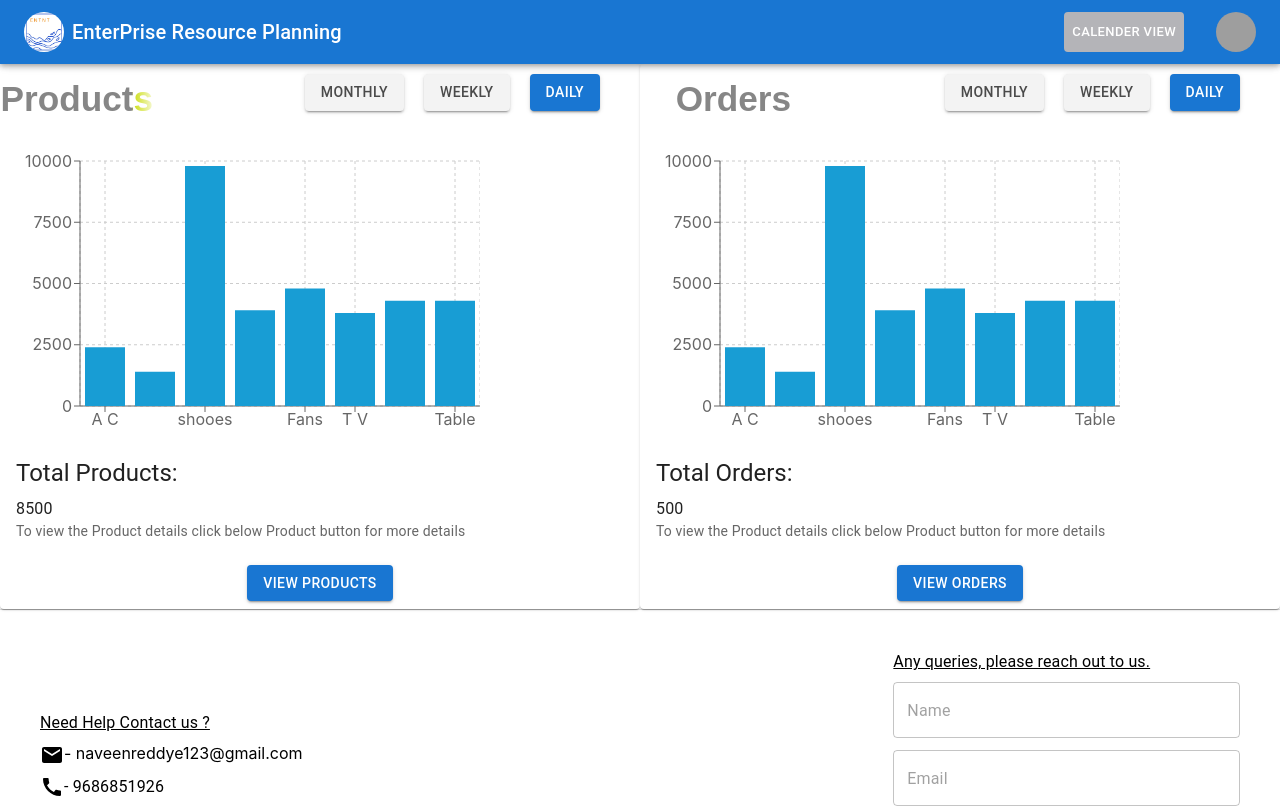
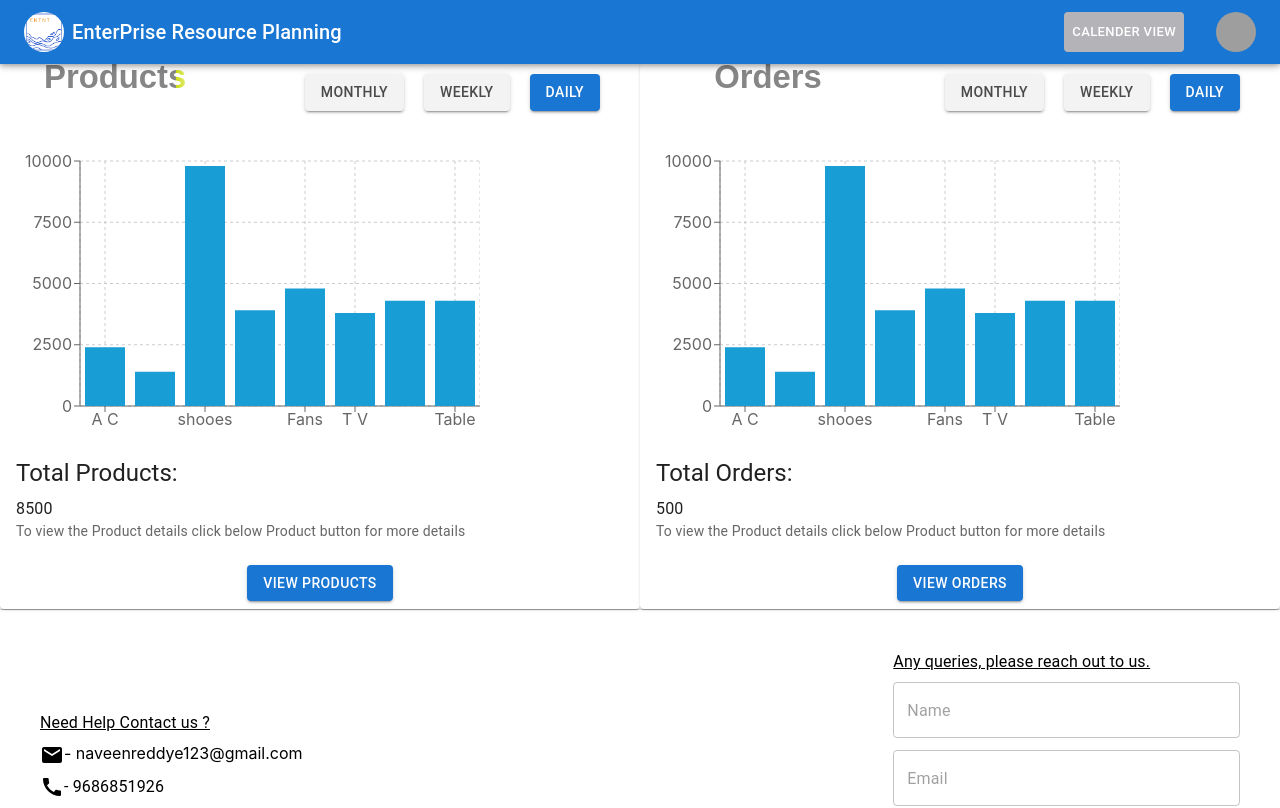
Before and after one commit to NaveenE2001/Erp, a React (Create React App) app: page / in a window 1280 px wide. Shown: the top 808 px of the page. Built offline with nearby package versions, Linux system fonts and the light colour scheme; grey boxes are pictures that could not be loaded.

Commit message:
third commit

```diff
--- a/package.json
+++ b/package.json
@@ -14,6 +14,7 @@
         "@testing-library/react": "^13.4.0",
         "@testing-library/user-event": "^13.5.0",
         "dayjs": "^1.11.10",
+        "gh-pages": "^6.1.1",
         "react": "^18.2.0",
         "react-dom": "^18.2.0",
         "react-router-dom": "^6.22.3",
--- a/src/components/Dashboard/Dahboardcard/card.css
+++ b/src/components/Dashboard/Dahboardcard/card.css
@@ -22,26 +22,34 @@
     /* Media query for smaller viewport widths */
     /* Media query for larger viewport widths */
     @media (max-width: 1500px) {
-        font-size: 4.4vh;
-        margin-left: 2vw;
-        top: 8%;
+        font-size: 4.1vh;
+        margin-left: 5vw;
+        top: 5.5%;
         z-index: 1;
     }
     @media (max-width: 1200px) {
-        font-size: 4.4vh;
-        margin-left: 2.3vw;
-        top: 6%;
+        font-size: 4.5vh;
+        margin-left: 4vw;
+        top: 8.5%;
         z-index: 1;
     }
     @media (max-width: 900px) {
         font-size: 4.5vh;
         margin-left: 5.2rem;
         top: 10%;
+        z-index: 1;
     }
     @media (max-width: 600px) {
         font-size: 4.5 vh;
         margin-left: 10vw;
         top: 10%;
+        z-index: 1;
+    }
+    @media (max-width: 400px) {
+        font-size: 2 vh;
+        margin-left: 12vw;
+        top: 10%;
+        z-index: 1;
     }
 }
 
@@ -116,31 +124,39 @@
     margin-left: 1vw;
     /* Media query for larger viewport widths */
     @media (max-width: 1500px) {
-        font-size: 4.4vh;
-        margin-left: 2.3vw;
-        top: 8%;
+        font-size: 4.1vh;
+        margin-left: 5vw;
+        top: 5.5%;
         z-index: 1;
     }
     @media (max-width: 1200px) {
-        font-size: 5vh;
-        margin-left: 2vw;
-        top: 6.5%;
+        font-size: 4.5vh;
+        margin-left: 4vw;
+        top: 8.5%;
         z-index: 1;
     }
     @media (max-width: 900px) {
         font-size: 4.5vh;
         margin-left: -23rem;
         top: 96%;
+        z-index: 1;
     }
     @media (max-width: 700px) {
         font-size: 5vh;
-        margin-left: -15.5rem;
+        margin-left: -18.5rem;
         top: 98%;
+        z-index: 1;
     }
-    @media (max-width: 550px) {
+    @media (max-width: 500px) {
         font-size: 5vh;
-        margin-left: -12rem;
-        top: 100%;
+        margin-left: -11.5rem;
+        top: 98%;
+        z-index: 1;
+    }
+    @media (max-width: 400px) {
+        font-size: 5vh;
+        margin-left: -9rem;
+        top: 110%;
         z-index: 1;
     }
 }
--- a/src/components/Order/order.css
+++ b/src/components/Order/order.css
@@ -21,10 +21,16 @@
     text-decoration: underline;
     /* Media query for smaller viewport widths */
     /* Media query for larger viewport widths */
+    @media (max-width: 1500px) {
+        font-size: 4.2vh;
+        margin-left: 6vw;
+        top: 7%;
+        z-index: 1;
+    }
     @media (max-width: 1200px) {
         font-size: 4.4vh;
-        margin-left: 12vw;
-        top: 10%;
+        margin-left: 8.5vw;
+        top: 9%;
         z-index: 1;
     }
     @media (max-width: 900px) {
@@ -34,8 +40,13 @@
     }
     @media (max-width: 600px) {
         font-size: 4.5 vh;
+        margin-left: 18vw;
+        top: 10%;
+    }
+    @media (max-width: 400px) {
+        font-size: 3.5 vh;
         margin-left: 20vw;
-        top: 10%;
+        top: 8%;
     }
 }
 
--- a/src/components/Product/ResponsiveProduct.js
+++ b/src/components/Product/ResponsiveProduct.js
@@ -30,7 +30,7 @@ function ResponsiveProduct() {
         <Grid
           item
           xs={12}
-          sx={{ backgroundColor: "#FFF3C7", marginTop: 3, marginLeft: 3 }}
+          sx={{ backgroundColor: "#FFF3C7", marginTop: 3, marginLeft: 1 }}
         >
           <h2 className="card-entnt">Electonics</h2>
           <Stack direction={"row"}>
--- a/src/components/Product/producr.css
+++ b/src/components/Product/producr.css
@@ -4,7 +4,7 @@
     left: 4%;
     transform: translate(-50%, -50%);
     padding: 15px 48px;
-    color: #ea0e0e;
+    color: #131212;
     font-weight: bolder;
     background: linear-gradient(to right, #cbdd0f 0, #fff 10%, #868686 20%);
     background-position: 0;
@@ -21,10 +21,16 @@
     text-decoration: underline rgb(230, 225, 225);
     /* Media query for smaller vie wport widths */
     /* Media query for larger viewport widths */
+    @media (max-width: 1500px) {
+        font-size: 4.5vh;
+        margin-left: 6vw;
+        top: 7%;
+        z-index: 1;
+    }
     @media (max-width: 1200px) {
         font-size: 4.4vh;
-        margin-left: 13vw;
-        top: 10%;
+        margin-left: 8.5vw;
+        top: 9%;
         z-index: 1;
     }
     @media (max-width: 900px) {
@@ -36,6 +42,11 @@
         font-size: 4.5 vh;
         margin-left: 20vw;
         top: 10%;
+    }
+    @media (max-width: 400px) {
+        font-size: 1vh;
+        margin-left: 30vw;
+        top: 6%;
     }
 }
 
```
Also changed, not shown: 1 other file (tests, documents, lock files or other folders).
